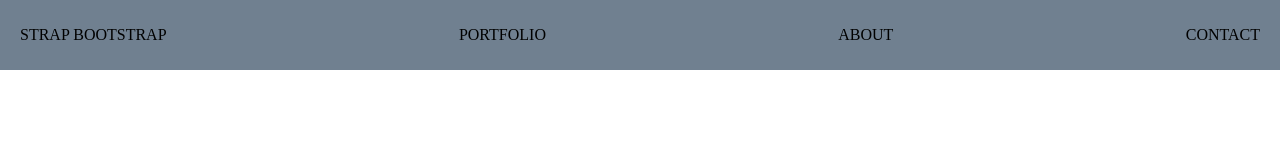
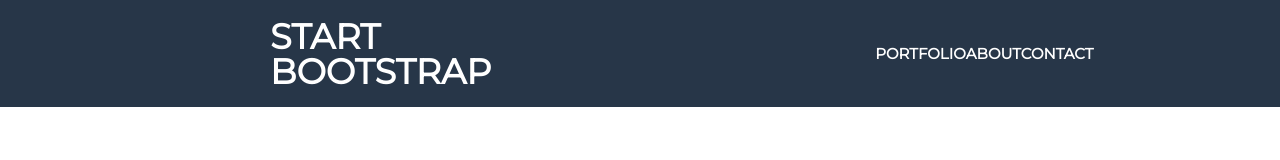
Before and after one commit to johsire/afternoon-cssII-project, a plain HTML site: page index.html in a window 1280 px wide. Drawn offline with Linux system fonts and the light colour scheme.

Commit message:
header editing

```diff
--- a/index.html
+++ b/index.html
@@ -4,19 +4,24 @@
     <meta charset="utf-8">
     <meta name="viewport" content="width=device-width">
     <title>CSSII Project</title>
+    <link href="https://fonts.googleapis.com/css?family=Montserrat" rel="stylesheet">
     <link href="reset.css" rel="stylesheet" type="text/css" />
     <link href="style.css" rel="stylesheet" type="text/css" />
   </head>
   <body>
     <header>
     <nav>
-      <div>
-       <a class="navbar">STRAP BOOTSTRAP</a>
+      <a class="title-navbar">START BOOTSTRAP</a>
+
+      <div class="navbar">
+          <a>PORTFOLIO</a>
+          <a>ABOUT</a>
+          <a>CONTACT</a>
+
       </div>
-      <a class="navbar">PORTFOLIO</a>
-      <a class="navbar">ABOUT</a>
-      <a class="navbar">CONTACT</a>
+
     </nav>
+
   </header>
 
 
--- a/style.css
+++ b/style.css
@@ -1,10 +1,32 @@
+body {
+  font-family: Montserrat;
+}
+
 nav {
   width: 100%;
-  height: 70px;
-  background: slategrey;
+  height: 107px;
+  background: #273648;
   display: flex;
-  justify-content: space-between;
   align-items: center;
-  padding: 0 20px;
-  float: right;
+  padding: 0 270px;
 }
+
+.navbar {
+  text-transform: uppercase;
+  font-size: 15px;
+  font-weight: bolder;
+  display: flex;
+  justify-content: space-around;
+  color: white;
+  margin-left: 30vw;
+  width: 40vw;
+}
+
+.title-navbar {
+  font-size: 35px;
+  color: white;
+  font-weight: bolder;
+  display: flex;
+  justify-content: center;
+  width: 60vh;
+}
```
